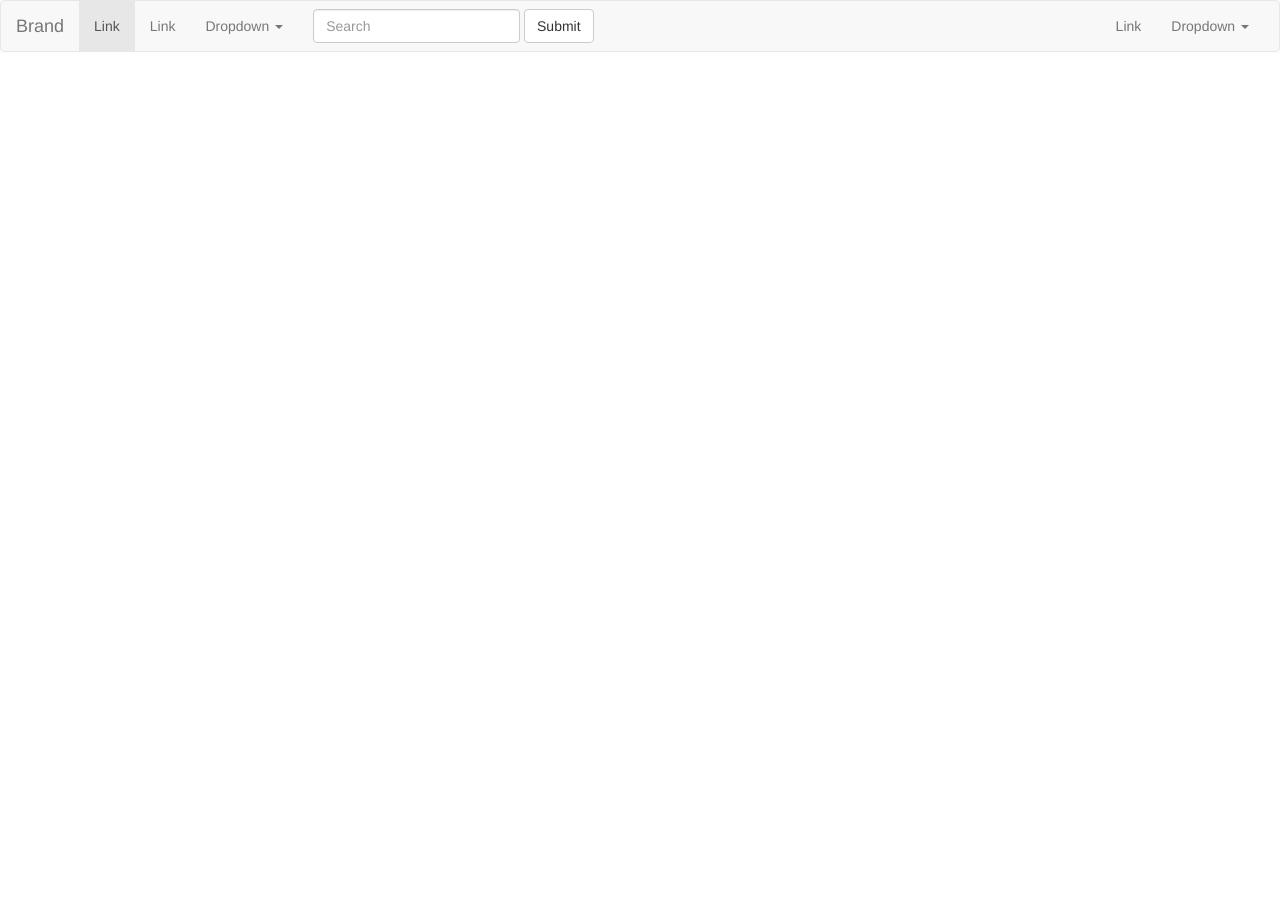
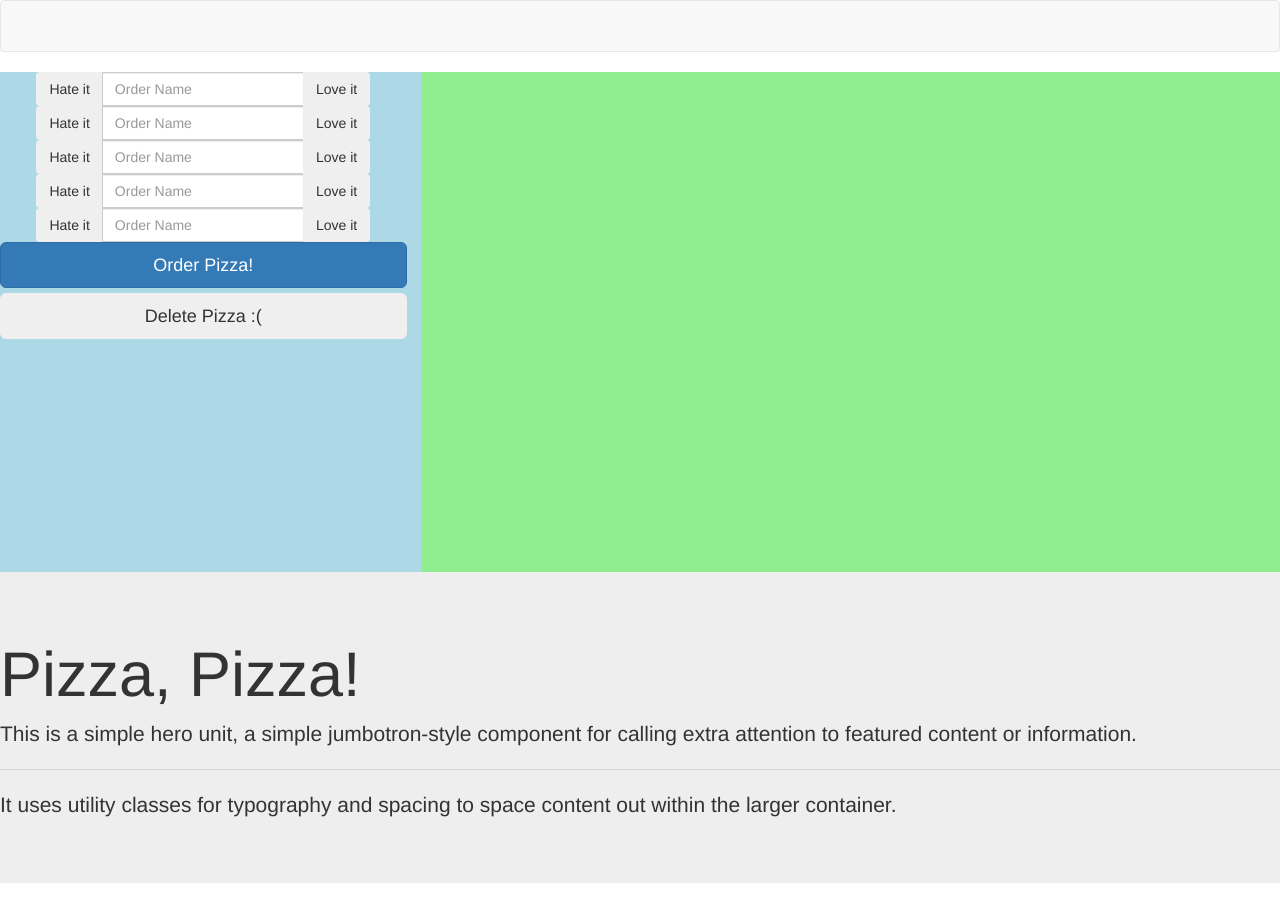
Before and after one commit to winstonwaters/IronPizza, a website: page index.html in a window 1280 px wide. Before the commit the page ends 800 px from the top, so only its background shows below. Drawn offline with nearby package versions, Linux system fonts and the light colour scheme.

Commit message:
some button stylings

```diff
--- a/index.html
+++ b/index.html
@@ -12,61 +12,107 @@
 <body>
     <nav class="navbar navbar-default">
         <div class="container-fluid">
-            <!-- Brand and toggle get grouped for better mobile display -->
             <div class="navbar-header">
-                <button type="button" class="navbar-toggle collapsed" data-toggle="collapse" data-target="#bs-example-navbar-collapse-1" aria-expanded="false">
-                    <span class="sr-only">Toggle navigation</span>
-                    <span class="icon-bar"></span>
-                    <span class="icon-bar"></span>
-                    <span class="icon-bar"></span>
-                </button>
-                <a class="navbar-brand" href="#">Brand</a>
+                <a class="navbar-brand" href="#" <img alt="Brand" src="Pizzeria di Ferro">
+                </a>
             </div>
-
-            <!-- Collect the nav links, forms, and other content for toggling -->
-            <div class="collapse navbar-collapse" id="bs-example-navbar-collapse-1">
-                <ul class="nav navbar-nav">
-                    <li class="active"><a href="#">Link <span class="sr-only">(current)</span></a></li>
-                    <li><a href="#">Link</a></li>
-                    <li class="dropdown">
-                        <a href="#" class="dropdown-toggle" data-toggle="dropdown" role="button" aria-haspopup="true" aria-expanded="false">Dropdown <span class="caret"></span></a>
-                        <ul class="dropdown-menu">
-                            <li><a href="#">Action</a></li>
-                            <li><a href="#">Another action</a></li>
-                            <li><a href="#">Something else here</a></li>
-                            <li role="separator" class="divider"></li>
-                            <li><a href="#">Separated link</a></li>
-                            <li role="separator" class="divider"></li>
-                            <li><a href="#">One more separated link</a></li>
-                        </ul>
-                    </li>
-                </ul>
-                <form class="navbar-form navbar-left" role="search">
-                    <div class="form-group">
-                        <input type="text" class="form-control" placeholder="Search">
-                    </div>
-                    <button type="submit" class="btn btn-default">Submit</button>
-                </form>
-                <ul class="nav navbar-nav navbar-right">
-                    <li><a href="#">Link</a></li>
-                    <li class="dropdown">
-                        <a href="#" class="dropdown-toggle" data-toggle="dropdown" role="button" aria-haspopup="true" aria-expanded="false">Dropdown <span class="caret"></span></a>
-                        <ul class="dropdown-menu">
-                            <li><a href="#">Action</a></li>
-                            <li><a href="#">Another action</a></li>
-                            <li><a href="#">Something else here</a></li>
-                            <li role="separator" class="divider"></li>
-                            <li><a href="#">Separated link</a></li>
-                        </ul>
-                    </li>
-                </ul>
-            </div>
-            <!-- /.navbar-collapse -->
         </div>
-        <!-- /.container-fluid -->
     </nav>
 
+    <!-- Main body -->
+    <div class="row">
+        <div class="col-md-4">
+            <div class="row">
 
+                <div class="col-lg-offset-1 col-lg-10">
+                    <div class="input-group">
+                        <span class="input-group-btn">
+                          <button class="btn btn-secondary" type="button">Hate it</button>
+                        </span>
+                        <input type="text" class="form-control" placeholder="Order Name">
+                        <span class="input-group-btn">
+                          <button class="btn btn-secondary" type="button">Love it</button>
+                        </span>
+                    </div>
+                </div>
+            </div>
+            <div class="row">
+
+                <div class="col-lg-offset-1 col-lg-10">
+                    <div class="input-group">
+                        <span class="input-group-btn">
+                          <button class="btn btn-secondary" type="button">Hate it</button>
+                        </span>
+                        <input type="text" class="form-control" placeholder="Order Name">
+                        <span class="input-group-btn">
+                          <button class="btn btn-secondary" type="button">Love it</button>
+                        </span>
+                    </div>
+                </div>
+            </div>  <div class="row">
+
+                  <div class="col-lg-offset-1 col-lg-10">
+                      <div class="input-group">
+                          <span class="input-group-btn">
+                            <button class="btn btn-secondary" type="button">Hate it</button>
+                          </span>
+                          <input type="text" class="form-control" placeholder="Order Name">
+                          <span class="input-group-btn">
+                            <button class="btn btn-secondary" type="button">Love it</button>
+                          </span>
+                      </div>
+                  </div>
+              </div>  <div class="row">
+
+                    <div class="col-lg-offset-1 col-lg-10">
+                        <div class="input-group">
+                            <span class="input-group-btn">
+                              <button class="btn btn-secondary" type="button">Hate it</button>
+                            </span>
+                            <input type="text" class="form-control" placeholder="Order Name">
+                            <span class="input-group-btn">
+                              <button class="btn btn-secondary" type="button">Love it</button>
+                            </span>
+                        </div>
+                    </div>
+                </div>  <div class="row">
+
+                      <div class="col-lg-offset-1 col-lg-10">
+                          <div class="input-group">
+                              <span class="input-group-btn">
+                                <button class="btn btn-secondary" type="button">Hate it</button>
+                              </span>
+                              <input type="text" class="form-control" placeholder="Order Name">
+                              <span class="input-group-btn">
+                                <button class="btn btn-secondary" type="button">Love it</button>
+                              </span>
+                          </div>
+                      </div>
+                  </div>
+<!-- order and delete buttons -->
+            <button type="button" class="btn btn-primary btn-lg btn-block">Order Pizza!</button>
+            <button type="button" class="btn btn-secondary btn-lg btn-block">Delete Pizza :(</button>
+        </div>
+
+        <div class="col-md-8">
+
+
+
+        </div>
+
+    </div>
+
+
+    <!-- Pizza ordering -->
+    <div class="jumbotron">
+        <h1 class="display-3">Pizza, Pizza!</h1>
+        <p class="lead">This is a simple hero unit, a simple jumbotron-style component for calling extra attention to featured content or information.</p>
+        <hr class="m-y-2">
+        <p>It uses utility classes for typography and spacing to space content out within the larger container.</p>
+        <p class="lead">
+            <!-- <a class="btn btn-primary btn-lg" href="#" role="button">Learn more</a> -->
+        </p>
+    </div>
 
 
     <script src="node_modules/jquery/dist/jquery.js" charset="utf-8"></script>
--- a/main.css
+++ b/main.css
@@ -0,0 +1,8 @@
+.col-md-4 {
+  background-color: lightblue;
+  height:500px;
+}
+.col-md-8 {
+  background-color: lightgreen;
+  height: 500px;
+}
--- a/package.json
+++ b/package.json
@@ -2,7 +2,7 @@
   "name": "pizzafe",
   "version": "1.0.0",
   "description": "pizza builder",
-  "main": "index.js",
+  "main": "app.js",
   "scripts": {
     "test": "echo \"Error: no test specified\" && exit 1"
   },
```
